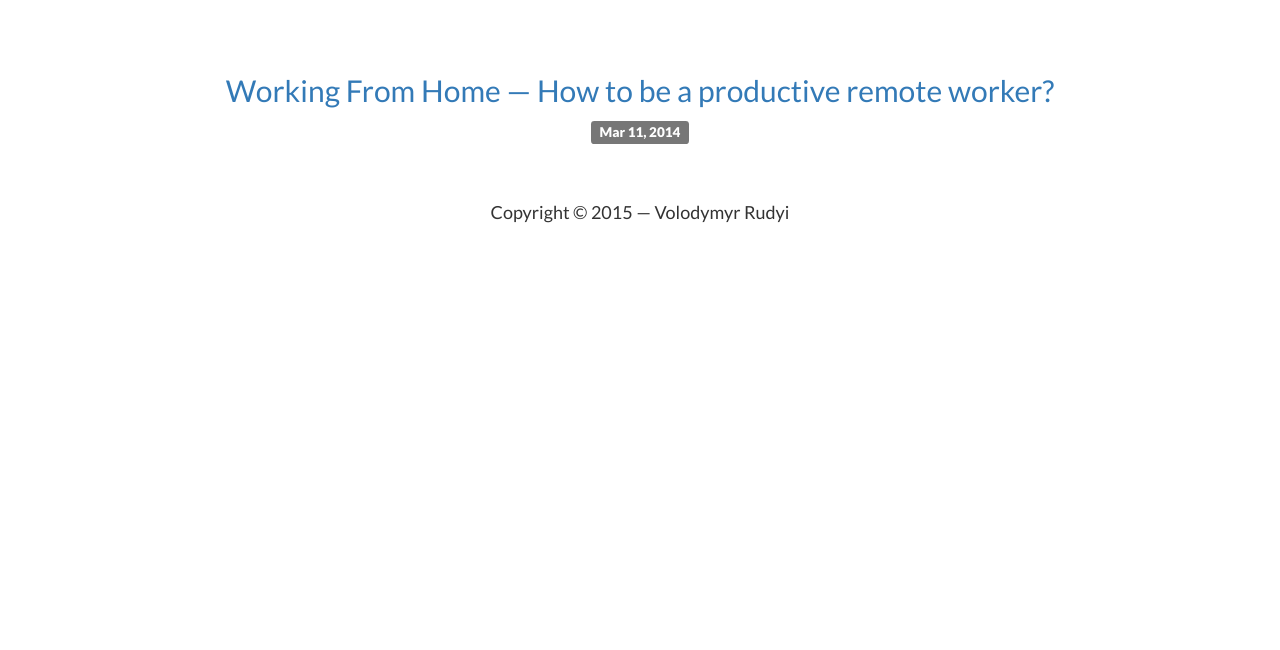
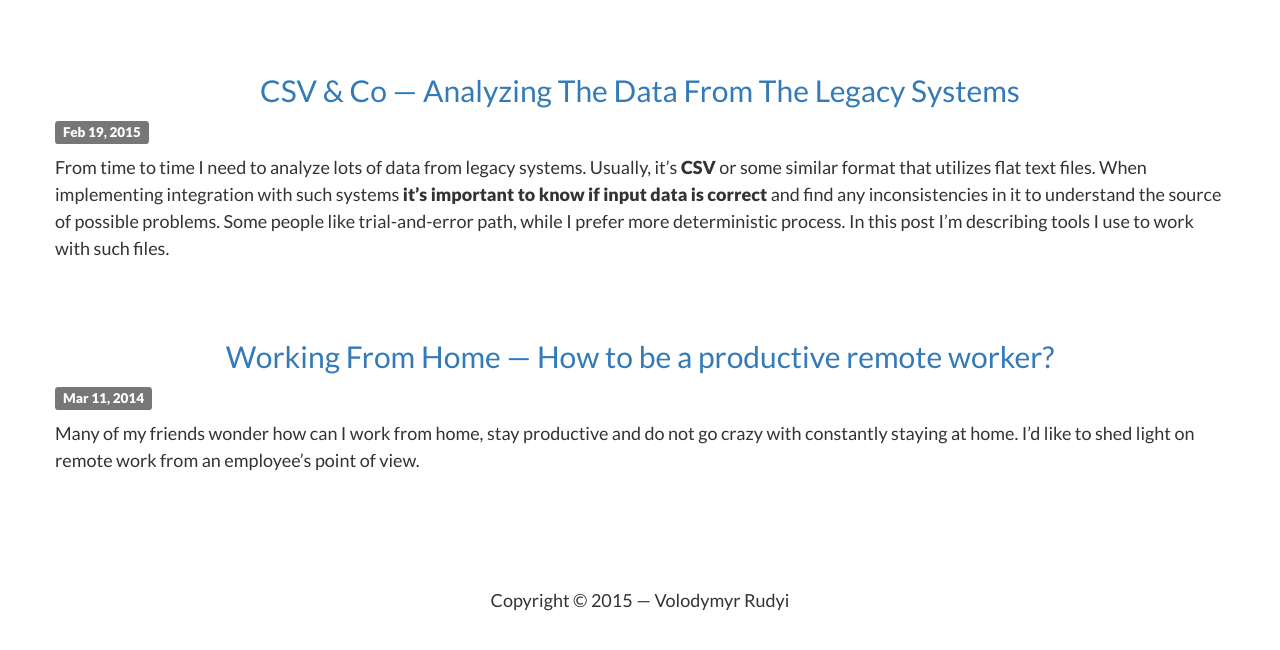
Before and after one commit to volodymyrrudyi/volodymyrrudyi.github.io, a Jekyll site: the page built from index.html, in a window 1280 px wide. Shown: the top 650 px of the page. Built offline with Jekyll 4.4.1, drawn with Linux system fonts in a browser that asks for light colours; some of the changed lines change nothing that is shown.

Commit message:
Add teasers

```diff
--- a/_config.yml
+++ b/_config.yml
@@ -18,3 +18,5 @@ github_username:  jekyll
 
 # Build settings
 markdown: kramdown
+
+excerpt_separator: "<!-- more -->"
--- /dev/null
+++ b/_posts/2015-02-19-csv-and-friends.markdown
@@ -0,0 +1,183 @@
+---
+author: volodymyr
+comments: true
+date: 2015-02-19 00:56:00+00:00
+layout: post
+slug: working-with-csv-and-co
+title: CSV &amp; Co &mdash; Analyzing The Data From The Legacy Systems
+categories:
+- Scripting Languages
+tags:
+- python
+- clojure
+- scripting
+- awk
+- bash
+- csv
+---
+
+From time to time I need to analyze lots of data from legacy systems. Usually, it's
+__CSV__ or some similar format that utilizes flat text files. When implementing integration
+with such systems __it's important to know if input data is correct__ and find any inconsistencies
+in it to understand the source of possible problems. Some people like trial-and-error path,
+while I prefer more deterministic process. In this post I'm describing tools I use to work
+with such files.
+
+
+<!-- more -->
+
+
+Issues often discovered in the input data
+=========================================
+The most popular problem I met almost every day is file format
+that differs from the specification. For example:
+
+* missing columns
+* odd columns
+* invalid column format (text instead of a numeric data, exceeded field length, invalid characters, etc)
+* fixed column format instead of line-delimited and vice versa
+* empty lines
+
+Usually it's easy to catch any of these in case of small files. But what should we do if there are millions of rows in the CSV?
+
+
+Determining number of columns in the CSV
+---------------------------------------
+We can easily __determine number of columns__ in the CSV or other similar format using some simple shell scripting.
+
+*Example of an input file(number-of-columns.csv):*
+
+
+	Column 1,Column2,Column3,Column4
+	Value 1,Value 2,Value 3,Value 4
+	Value 1,Value 2,Value 3,Value 4
+	Value 1,Value 2,Value 3
+	Value 1,Value 2,Value 3,Value 4,Value 5
+
+*Possible solution:*
+
+	awk -F\, '{print NF-1}' number-of-columns.csv | sort -u
+
+
+It will print out on the console:
+
+	2
+	3
+	4
+
+
+
+How it works:
+
+* `-F\,` tells awk to use `,` as a field separator
+* `'{print NF-1}'` makes awk print number of separators on each line
+* `sort -u` sorts all resulting values (number of columns) and returns only unique numbers. It allows us to find out how many different number of columns the file has. If we remove this part then we'll get N lines with values where N is the number of lines in the input file.
+
+
+Everything looks perfectly, but there is a hidden problem that sometimes can cause
+false-positive assumptions about file consistency. Imagine we have such CSV:
+
+	Column 1,Column2,Column3,Column4
+	Value 1,Value 2,Value 3,Value 4
+	Value 1,Value 2,Value 3,Value 4
+	Value 1,Value 2,"Fruits,Vegetables and Chocolate",Value 4
+
+Running the command from above will return such results:
+
+	3
+	4
+
+This can be easily solved by removing quoted values from the input:
+
+	awk -F\, '{ gsub(/,".*",/, ",,") ;print NF-1 }' number-of-columns-false-positive.csv | sort -u
+
+Under the hood:
+
+* `gsub(/,".*",/, ",,")` part of the awk command means "replace quotes and everything inside them with nothing if quotes are between commas
+
+It will work even in this case:
+
+	Column 1,Column2,Column3,Column4
+	Value 1,Value 2,Value 3,Value 4
+	Value 1,Value 2,Value 3,Value 4
+	Value 1,Value 2,"Fruits,
+	Vegetables and Chocolate",Value 4
+
+So we are OK with line breaks inside columns if they are quoted!
+
+Finding lines with issues
+----------------------
+It can be done by adding a condition to awk:
+
+	awk -F\, '{ gsub(/,".*",/, ",,") ; if (NF-1 != 3) print "Line " NR " has " NF-1 " columns"}' number-of-columns.csv
+
+This command will produce:
+
+	Line 4 has 2 columns
+	Line 5 has 4 columns
+
+
+Checking if data meets constraints
+----------------------------------
+
+Sometimes we need to be sure columns in the CSV or similar files meet some specific constraints, e.g. should be a number.
+Let's take a look on a sample CSV file:
+
+
+	Value 1,15,Value 3
+	Value 1,17,Value 3
+	Value 1,a23,Value 3
+	Value 1,42,Value 3
+
+Obviously, row number 4 contains an invalid value in the 2-nd column.
+We can easily find such rows using awk:
+
+	awk -F\, '{if ($2 !~ /^[0-9]+$/ ) print "Line " NR " has non-numeric value in the third column"}' numeric-data.csv
+
+This snippet will give us the following output:
+
+	Line 3 has non-numeric value in the third column
+
+
+
+Multiple data feeds
+-----------------------------------
+My favourite type of issues is inconsistencies in data files produced by different legacy systems.
+For example we have two systems - one provides data files with customer profiles and another one gives us a feed with security permissions:
+
+
+![](/images/posts/LegacySystem.png)
+
+Let's imagine we need to run those feeds only once - on the initial system creation. One feed will provide us list of users, while another - their permissions.
+Most common issue I faced is that one feed can contain data that is not represented in another feed. For example, we have 20k users and 10k permission assignments or vice versa.
+Such difference can be easily spotted by comparing number of records. But what if numbers of records are equal, but actual contents (e.g. user names) are different?
+
+I'm happy to announce GNU/Linux has an overwhelming tool to check such data - it's called "__comm__"!
+
+
+What tools to use?
+========================
+First of all, I should admit it doesn't make any difference. Just use everything you can.
+If the tool allows to save you an hour - then go for it. But there are some tools that you should now
+about since they will definitely save you a lot of time.
+
+![](/images/posts/Tools.jpg)
+
+So here is my TOP 12 Tools List:
+
+* Bash &mdash; no comments
+* wc &mdash; allows to determine number of lines/words/characters of the text files
+* grep &mdash; your best friend if you need to find something inside the file
+* cut &mdash; allows reducing scope of the analysis by selecting only some particular columns
+* head/tail &mdash; no comments also
+* comm &mdash; amazing tool which allows working with files as sets. See the section about it below
+* sort &mdash; allows sorting text files contents and remove duplicates
+* awk/sed &mdash; transforming a text is their cup of tea;
+* Python Programming Language &mdash; allows writing small tools for your every day tasks
+* Clojure &mdash; very expressive language that makes data processing really easy
+* Graphviz Tools &mdash; sometimes it's better to see it once
+* Libre Office Calc &mdash; best friend of the CSV files
+
+
+
+What tools do you use to get rid of manual work? Don't hesitate to share your experience in comments!
--- a/_sass/_base.scss
+++ b/_sass/_base.scss
@@ -11,3 +11,7 @@ body{
 .post-title{
   text-align: center;
 }
+
+.post-item{
+  margin-bottom: 48px;
+}
--- a/index.html
+++ b/index.html
@@ -4,11 +4,14 @@ layout: default
 
 <div class="container">
     {% for post in site.posts %}
-      <div class="row text-center">
+      <div class="row post-item">
         <h2 class="post-title">
           <a class="post-link" href="{{ post.url | prepend: site.baseurl }}">{{ post.title }}</a>
         </h2>
         <span class="post-meta label label-default">{{ post.date | date: "%b %-d, %Y" }}</span>
+        <p class="post-excerpt">
+          {{ post.excerpt }}
+        </p>
       </div>
     {% endfor %}
 </div>
```
Also changed, not shown: images/posts/LegacySystem.png (added), images/posts/Tools.jpg (added).
